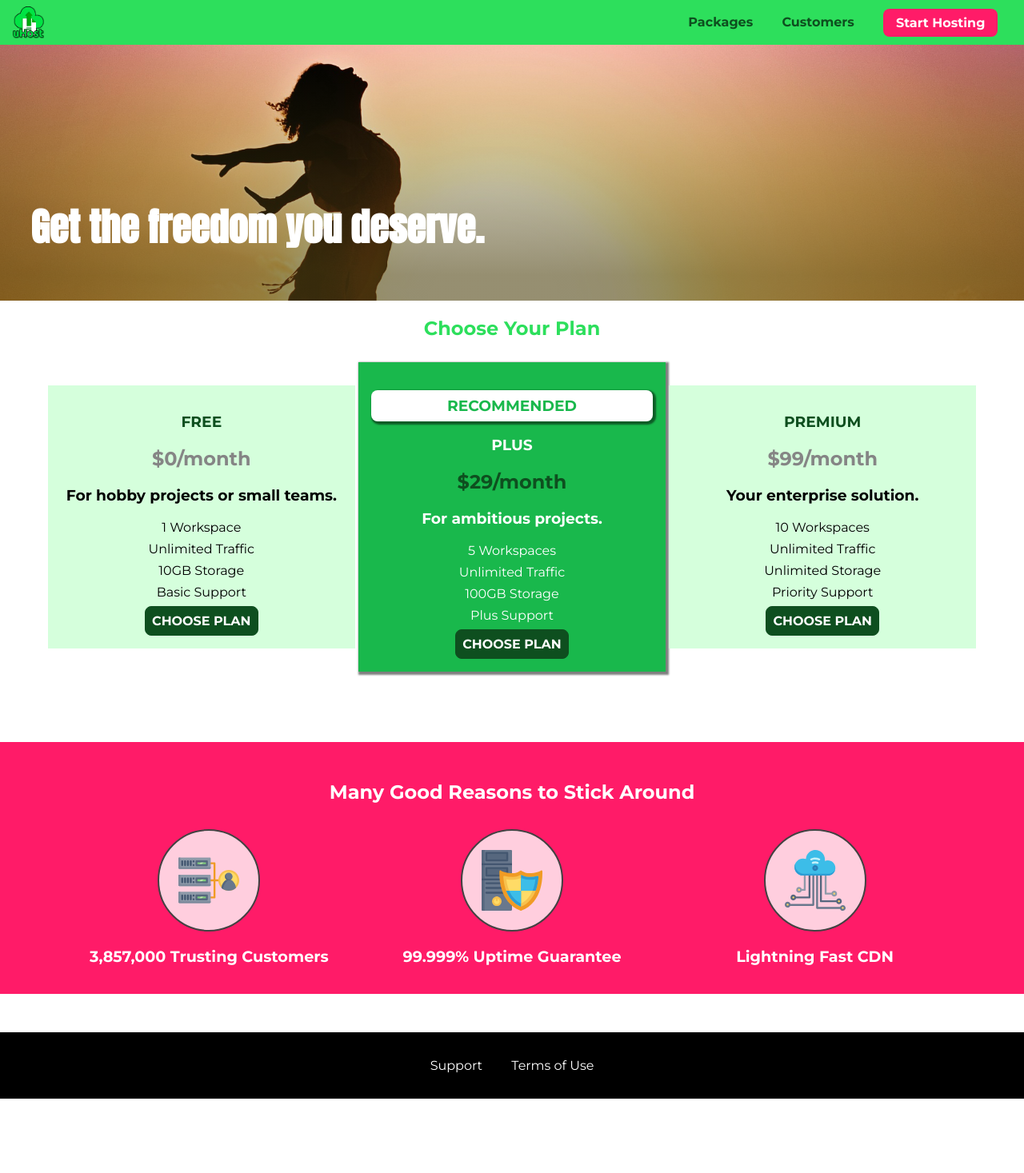
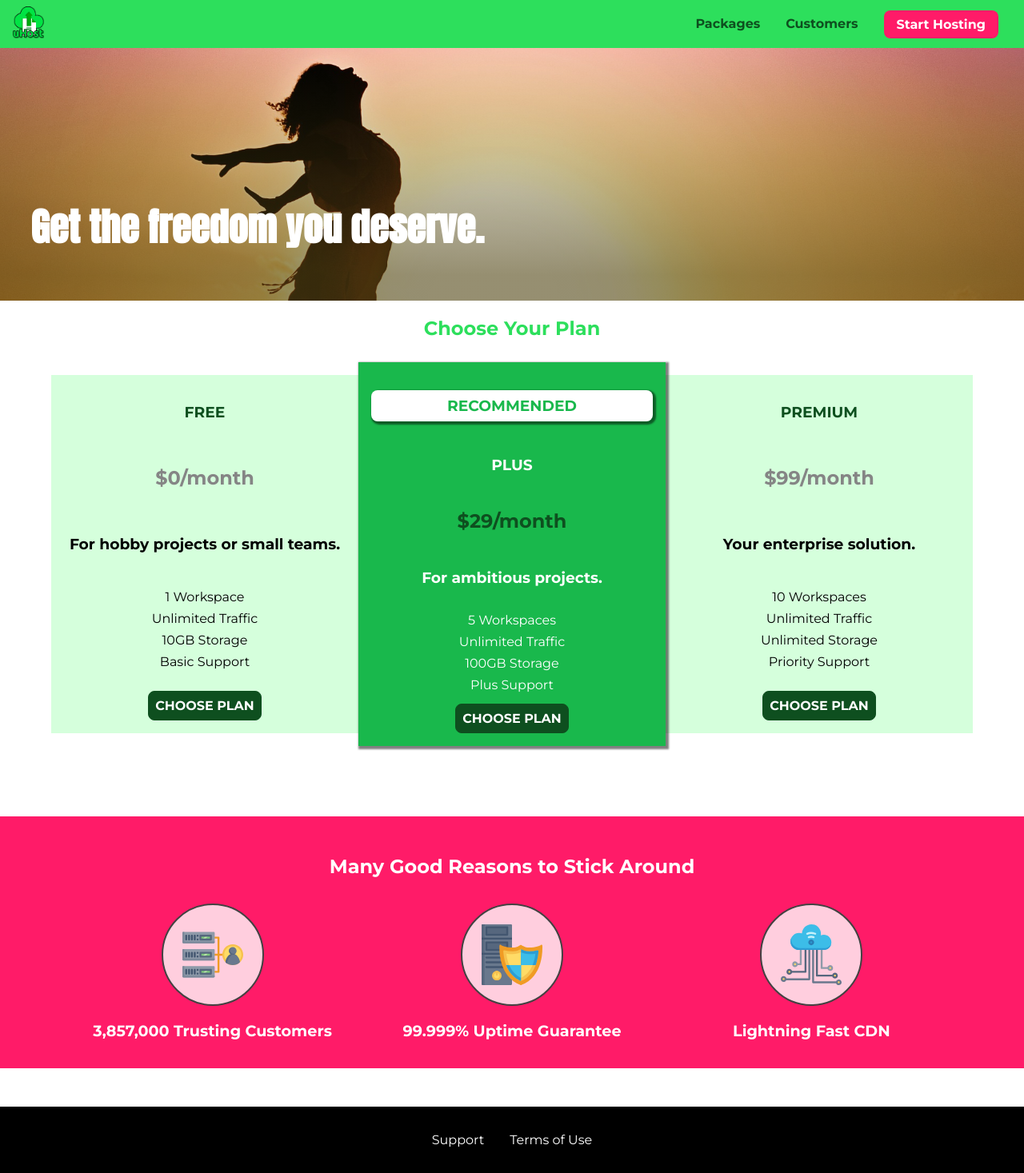
Before and after one commit to dcabanas/css-course, a plain HTML site: page css-flexbox/index.html in a window 1280 px wide. Shown: the whole page at 80% size. Before the commit the page ends 1374 px from the top, so only its background shows below. Drawn offline with Linux system fonts and the light colour scheme.

Commit message:
Css flexbox section WIP

```diff
--- /dev/null
+++ b/css-flexbox/example-project-1/main.css
@@ -0,0 +1,97 @@
+* {
+    box-sizing: border-box;
+    font-size: 1.5rem;
+}
+
+html {
+    background: #b3b3b3;
+    padding: 5px;
+}
+
+body {
+    background: #b3b3b3;
+    padding: 5px;
+    margin: 0;
+  }
+
+.flex-container {
+    background: white;
+    padding: 10px;
+    border: 5px solid black;
+    /*
+        by applying flex the element becomes a flex container (parent)
+        and it's children become block elements. With inline-flex they become inline elements
+
+        we also gain automatically two properties applied to the children:
+        flex-direction: row; flex-wrap: nowrap
+     */
+    display: flex;
+    flex-direction: row;
+    /*
+        wrap accomodates the children inside the parent. If width not enough they jump to the next line (row)
+        wrap-reverse same thing but changes the order of the children
+
+        flex-flow: row wrap; shorthand from direction and wrap
+     */
+    flex-wrap: wrap;
+    /*
+        align-items aligns the children relative to the cross axis, according to it's different values
+        justify-content aligns the children relative to the main axis, according to it's different values
+        align-content property sets the distribution of space between and around the children along the cross-axis
+     */
+  }
+
+.item-1 {
+    background: #ff7300;
+    color: white;
+    padding: 10px;
+    border: 5px solid black;
+    margin: 10px;
+}
+
+.item-2 {
+    background: #ff9640;
+    color: white;
+    padding: 10px;
+    border: 5px solid black;
+    margin: 10px;
+    width: 250px;
+    font-size: 1.8rem;
+}
+
+.item-3 {
+    background: #ff9640;
+    color: white;
+    padding: 10px;
+    border: 5px solid black;
+    margin: 10px;
+    height: 250px;
+}
+
+.item-4 {
+    background: #f5c096;
+    color: white;
+    padding: 10px;
+    border: 5px solid black;
+    margin: 10px;
+    width: 300px;
+    height: 300px;
+}
+
+.item-5 {
+    background: #d3c0b1;
+    color: white;
+    padding: 10px;
+    border: 5px solid black;
+    margin: 10px;
+    width: 350px;
+}
+
+.item-6 {
+    background: #d3c0b1;
+    color: white;
+    padding: 10px;
+    border: 5px solid black;
+    margin: 10px;
+    width: 350px;
+}
--- a/css-flexbox/main.css
+++ b/css-flexbox/main.css
@@ -91,19 +91,25 @@
 @media (min-width: 40rem) {
   .plan__list {
     width: 100%;
-    text-align: center;
+    display: flex;
+    justify-content: center;
+    align-items: center;
   }
 
   .plan {
-    display: inline-block;
     width: 30%;
-    vertical-align: middle;
     min-width: 13rem;
     max-width: 25rem;
+    display: flex;
+    flex-direction: column;
+    justify-content: space-between;
+    height: 28rem;
   }
 
   .plan--highlighted {
     box-shadow: 2px 2px 2px 2px rgba(0, 0, 0, 0.5);
+    height: 30rem;
+    z-index: 50;
   }
 }
 
@@ -144,10 +150,13 @@
 
 @media (min-width: 40rem) {
   .key-feature {
-    display: inline-block;
     width: 30%;
     max-width: 25rem;
-    vertical-align: top;
+  }
+
+  .key-feature__list {
+    display: flex;
+    justify-content: center;
   }
 }
 
--- a/css-flexbox/shared.css
+++ b/css-flexbox/shared.css
@@ -34,12 +34,10 @@ main {
   left: 0;
   background: #2ddf5c;
   padding: 0.5rem 1rem;
-  z-index: 1;
-}
-
-.main-header > div {
-  display: inline-block;
-  vertical-align: middle;
+  z-index: 60;
+  display: flex;
+  align-items: center;
+  justify-content: space-between;
 }
 
 .toggle-button {
@@ -68,14 +66,12 @@ main {
   color: #0e4f1f;
   text-decoration: none;
   font-weight: bold;
-  height: 2.5rem;
+  vertical-align: middle;
   /* width: 20px; */
-  display: inline-block;
-  vertical-align: middle;
 }
 
 .main-header__brand img {
-  height: 100%;
+  height: 2.5rem;
   /* width: 100%; */
 }
 
@@ -87,10 +83,10 @@ main {
   margin: 0;
   padding: 0;
   list-style: none;
+  display: flex;
 }
 
 .main-nav__item {
-  display: inline-block;
   margin: 0 1rem;
 }
 
@@ -131,10 +127,7 @@ main {
   }
 
   .main-nav {
-    display: inline-block;
-    text-align: right;
-    width: calc(100% - 44px);
-    vertical-align: middle;
+    display: flex;
   }
 }
 
@@ -148,12 +141,13 @@ main {
   list-style: none;
   margin: 0;
   padding: 0;
-  text-align: center;
+  display: flex;
+  flex-direction: column;
+  align-items: center;
 }
 
 .main-footer__link {
-  display: block;
-  margin: 1rem 0;
+  margin: 0.5rem 0;
 }
 
 .main-footer__link a {
@@ -181,9 +175,13 @@ main {
   width: 90%;
   height: 100%;
   list-style: none;
-  margin: 10% auto;
+  margin: 0 auto;
   padding: 0;
   text-align: center;
+  display: flex;
+  flex-direction: column;
+  justify-content: center;
+  align-items: center;
 }
 
 .mobile-nav__item {
@@ -228,7 +226,14 @@ main {
 
 @media (min-width: 40rem) {
   .main-footer__link {
-    display: inline-block;
     margin: 0 1rem;
   }
+
+  /*
+    for media queries, the same class (the flex container) doesnt need to have the display: flex; property repeated
+   */
+  .main-footer__links {
+    flex-direction: row;
+    justify-content: center;
+  }
 }
--- a/css-positioning/example-project-3/main.css
+++ b/css-positioning/example-project-3/main.css
@@ -8,7 +8,7 @@ html {
 
 /*
     Stacking context: it's related to the children of an element
-    z-index affects the siblings
+    z-index affects the siblings. For flexbox, z-index doesnt need the position property to be set
  */
 
 body {
```
Also changed, not shown: css-flexbox/customers/customers.css (+3 -4 lines), css-flexbox/example-project-1/index.html (added, +19 -0 lines), 1 other file.
